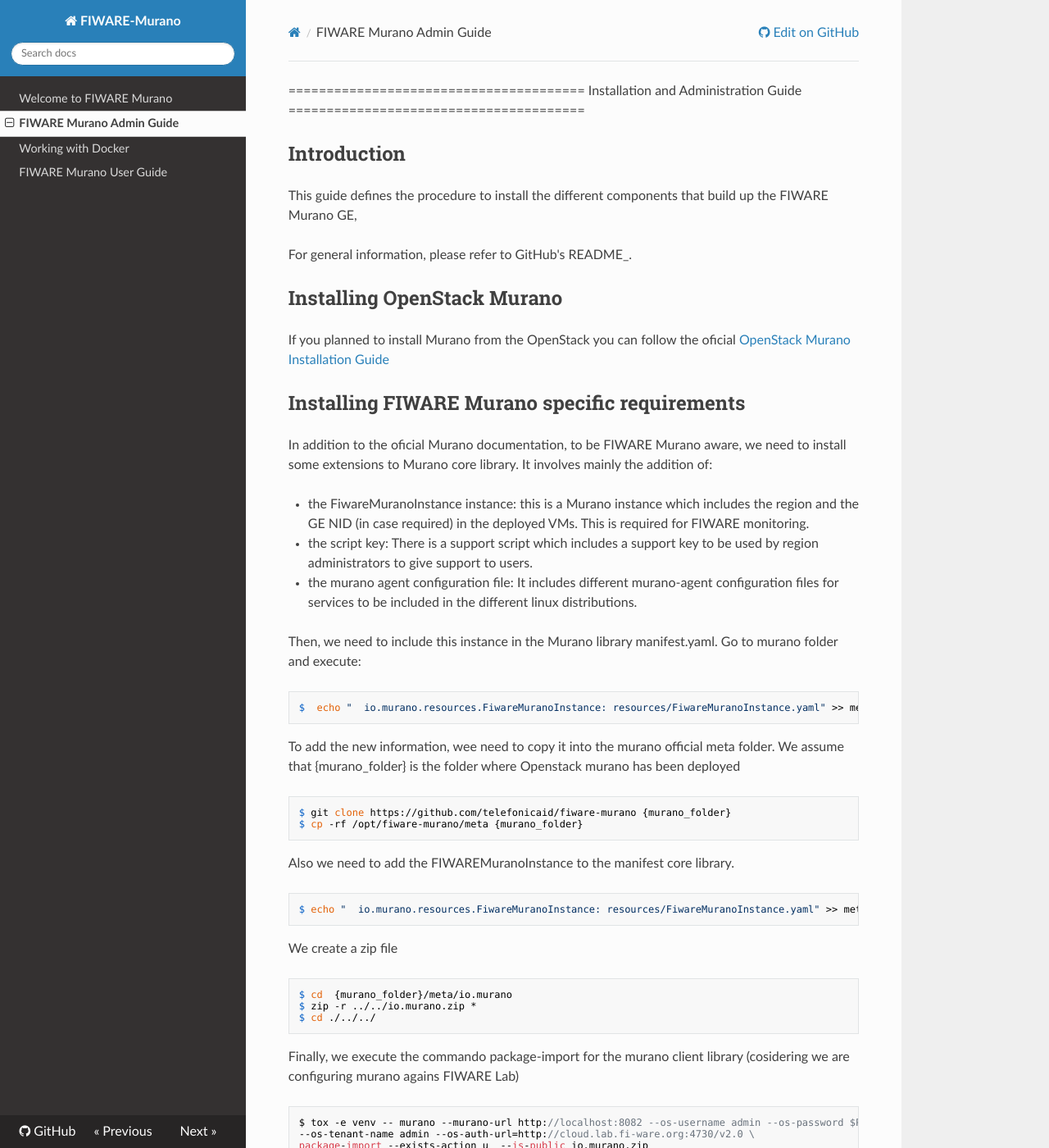
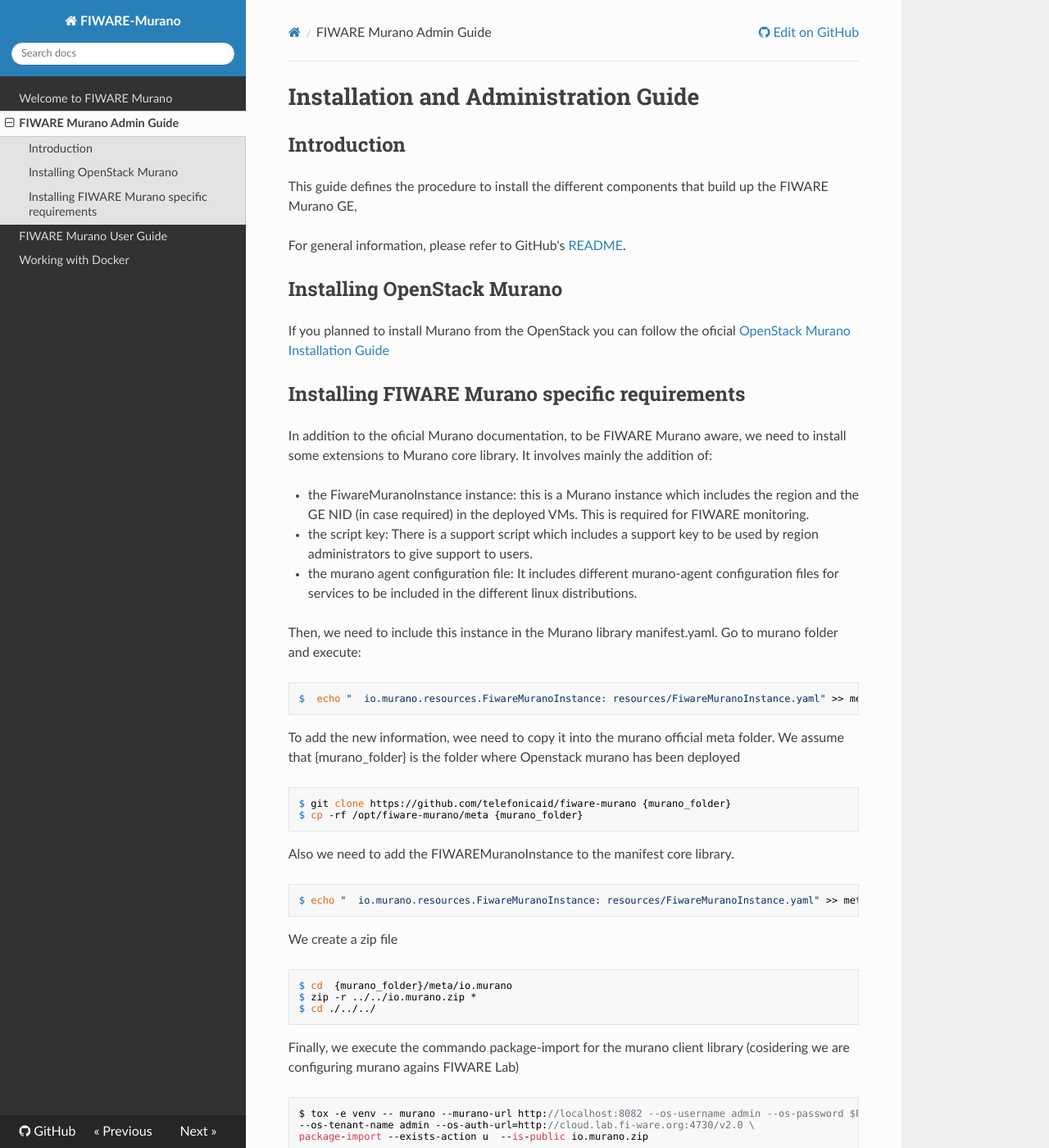
Before and after one commit to flopezag/fiware-murano, an MkDocs documentation site: the page built from doc/admin.md, in a window 1280 px wide and 1400 px high. Shown: the whole window at 82% size. Built offline with MkDocs 1.6.1, drawn with Linux system fonts in a browser that asks for light colours; nearby versions of some CDN libraries; comment, search, counter and statistics services are not loaded; old or Windows-style settings are respelled for this version of MkDocs; some of the changed text lies outside the part shown.

Commit message:
update files

```diff
--- a/doc/admin.md
+++ b/doc/admin.md
@@ -1,13 +1,12 @@
-=======================================
- Installation and Administration Guide
-=======================================
+
+# Installation and Administration Guide
 
 ## Introduction
 
 This guide defines the procedure to install the different components that build
 up the FIWARE Murano GE,
 
-For general information, please refer to GitHub's README_.
+For general information, please refer to GitHub's [README](https://github.com/telefonicaid/fiware-murano/blob/master/README.md).
 
 ## Installing OpenStack Murano
 
--- a/mkdocs.yml
+++ b/mkdocs.yml
@@ -12,5 +12,5 @@
 pages:
   - ['index.md', 'Welcome to FIWARE Murano']
   - ['admin.md', 'FIWARE Murano Admin Guide']
-  - ['user.md', 'Working with Docker']
-  - ['docker.md', 'FIWARE Murano User Guide']
+  - ['user.md', 'FIWARE Murano User Guide']
+  - ['docker.md', 'Working with Docker']
```
Also changed, not shown: other parts of doc/admin.md (+0 -5 lines).
